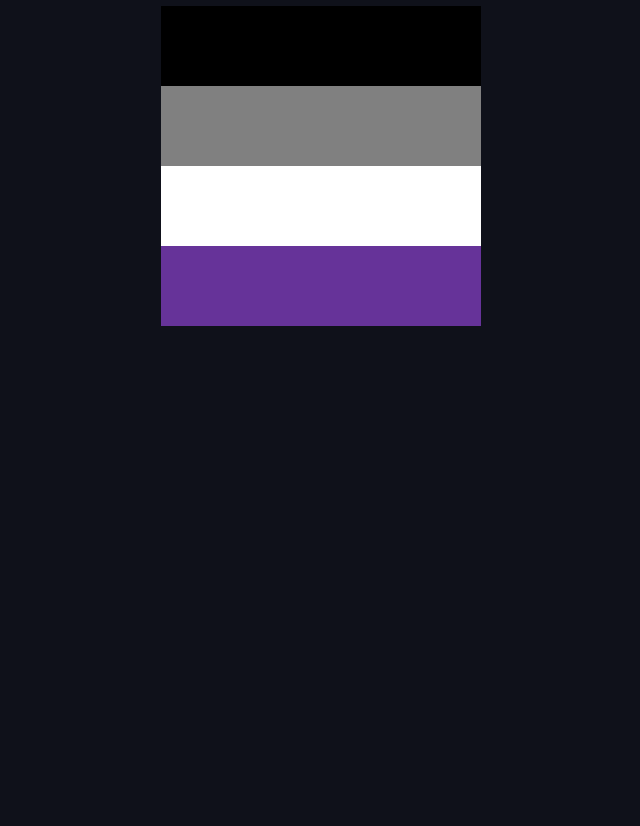
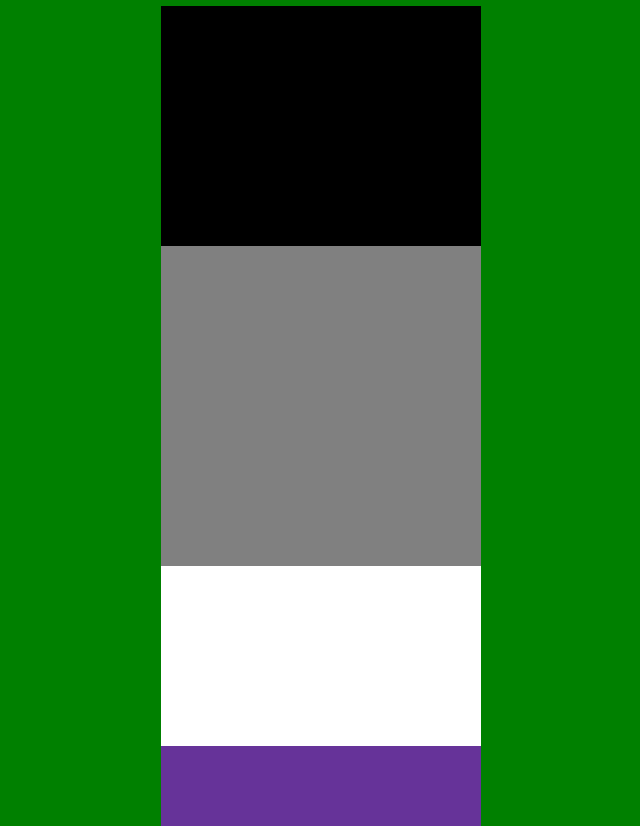
Before and after one commit to eduwebpl/css-techniki-pracy, a plain HTML site: page 53/index.html in a window 1280 px wide. Shown: the part 76-902 px from the top of the page, without its empty margins (319-959 px from the left). Before the commit the page ends 800 px from the top, so only its background shows below. Drawn offline with Linux system fonts and the light colour scheme.

Commit message:
53-finish

```diff
--- a/53/index.html
+++ b/53/index.html
@@ -20,9 +20,35 @@
      <div class="item-4"></div>
  </div>
  <style>
-     /**
-        aspect-ratio
-     **/
+     .item-1 {
+      aspect-ratio: 4 / 3;
+      min-height: 0;
+      overflow: hidden;
+     }
+
+     .item-2 {
+      aspect-ratio: 1 / 1;
+      min-height: 0;
+      overflow: hidden;
+     }
+
+     .item-3 {
+      aspect-ratio: 16 / 9;
+      min-height: 0;
+      overflow: hidden;
+     }
+
+     @media (min-aspect-ratio: 4 / 3) {
+      body {
+       background: red;
+      }
+     }
+
+     @media (max-aspect-ratio: 16 / 9) {
+      body {
+       background: green;
+      }
+     }
  </style>
 </body>
 
```
